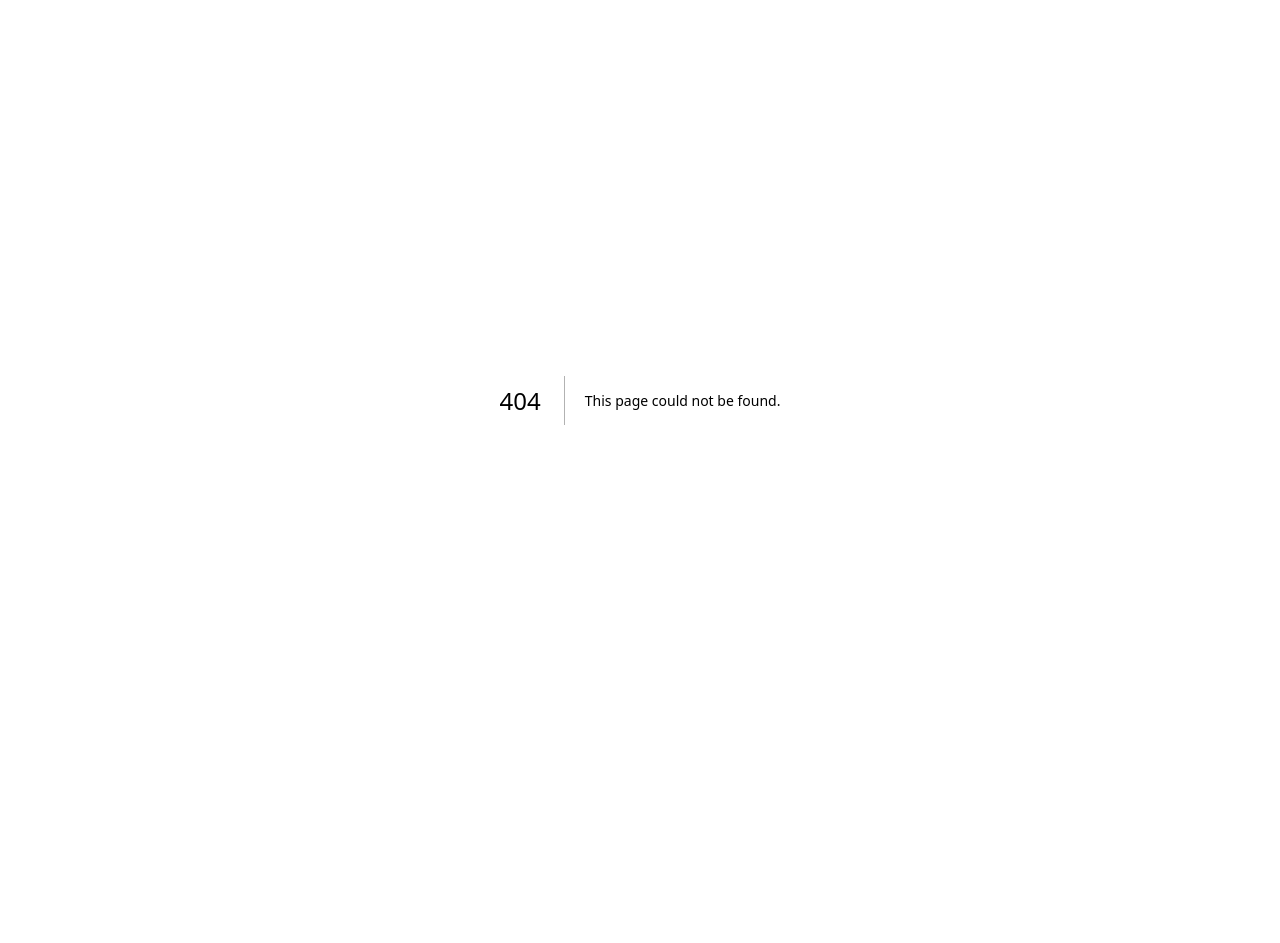
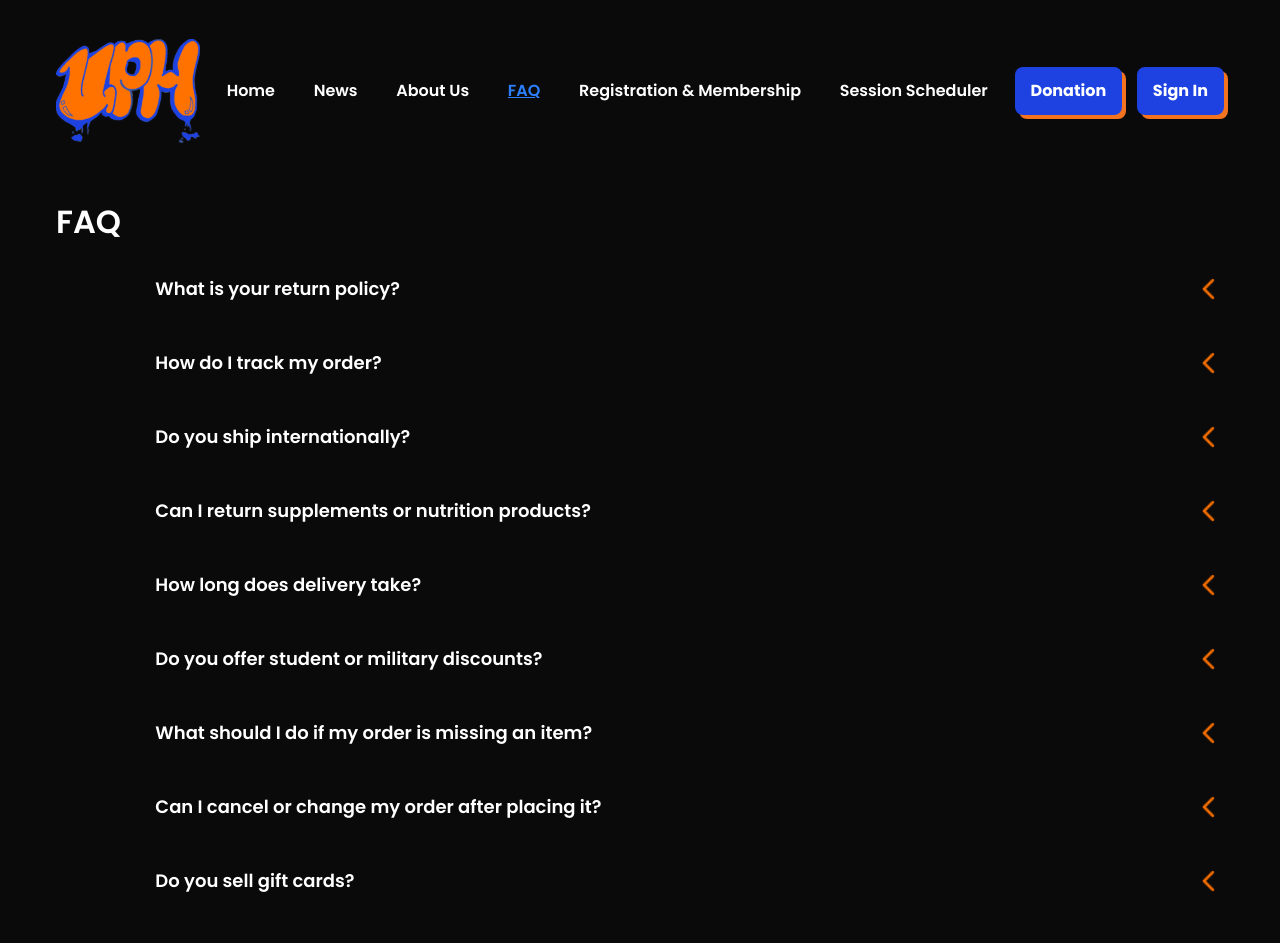
Before and after one commit to Artists-for-Humanity/urban-powerhouse, a Next.js app: page /FAQ in a window 1280 px wide. Before the commit this address had no page. Shown: the top 943 px of the page. Before the commit the page ends 800 px from the top, so only its background shows below. Built offline with nearby package versions, Linux system fonts and the light colour scheme.

Commit message:
FAQ block comp

```diff
--- a/components/Container.tsx
+++ b/components/Container.tsx
@@ -10,7 +10,7 @@ const Container: React.FC<ContainerProps> = ({ children, className = '', header
   return (
     <div
       className={
-           ` grid grid-cols-subgrid w-full col-span-full gap-y-[60px] items-start bg-(--urban-black) min-h-[100%] pb-10 mt-[5vh] ${className} `
+           ` grid grid-cols-subgrid w-full col-span-full gap-y-[60px] items-start bg-(--urban-black) h-100% pb-10 mt-[2vh] ${className} `
       }
     >
       {/* Header Section */}
--- /dev/null
+++ b/components/FAQBlock.tsx
@@ -0,0 +1,66 @@
+import React, { useState } from 'react';
+import Image from 'next/image';
+
+type FAQItem = {
+  question: string;
+  answer: string;
+};
+
+type FAQDropdownProps = {
+  faqs: FAQItem[];
+};
+
+const FAQDropdown: React.FC<FAQDropdownProps> = ({ faqs }) => {
+  const [openIndices, setOpenIndices] = useState<number[]>([]);
+
+  const toggleDropdown = (index: number) => {
+    setOpenIndices((prevIndices) =>
+      prevIndices.includes(index)
+        ? prevIndices.filter((i) => i !== index)
+        : [...prevIndices, index]
+    );
+  }
+
+  return (
+    <div className="space-y-4 col-span-full grid grid-cols-subgrid">
+      <h1 className="text-[32px] font-semibold col-span-full ">FAQ</h1>
+
+      {faqs.map((faq, index) => (
+        <div key={index} className=" pb-4 col-span-full lg:col-start-2 py-3">
+          {/* Header with Chevron */}
+          <div
+            className="flex justify-between items-center cursor-pointer"
+            onClick={() => toggleDropdown(index)}
+          >
+            <h2 className="text-lg font-semibold">{faq.question}</h2>
+            <Image
+               src={
+                openIndices.includes(index)
+                  ? "/icons/chevron.png"
+                  : "/icons/orange-chevron.png"
+              }
+              alt="Chevron"
+              width={30}
+              height={30}
+              className={`transition-transform duration-300 ${
+                openIndices.includes(index)
+                ? ' text-white'
+                : ' text-[var(--urban-orange)]'
+              }`}
+            />
+          </div>
+
+          {openIndices.includes(index) && (
+            <div className="mt-2 pl-6">
+              <ul className="list-disc text-base font-light text-(--urban-white)">
+                <li>{faq.answer}</li>
+              </ul>
+            </div>
+          )}
+        </div>
+      ))}
+    </div>
+  );
+};
+
+export default FAQDropdown;
--- a/components/GridContainer.tsx
+++ b/components/GridContainer.tsx
@@ -12,7 +12,7 @@ const Grid: React.FC<GridProps> = ({ children, className = '' }) => {
     <div
       className={
         `
-        grid px-4
+        grid px-4 min-h-[100vh]
         grid-cols-6 sm:grid-cols-8 lg:grid-cols-12
         gap-x-[13px] sm:gap-x-[24px] lg:gap-x-[24px]
         justify-items-center h-full max-w-[1200px] m-auto ${className}
--- a/components/Navigation.tsx
+++ b/components/Navigation.tsx
@@ -17,7 +17,7 @@ const Navigation: React.FC = () => {
   };
 
   return (
-    <nav className="flex justify-between items-start z-[1] sm:items-center sm:justify-center py-4 col-span-6 sm:col-span-8 lg:col-span-12 w-full mt-4">
+    <nav className="flex justify-between items-start z-[1] sm:items-center sm:justify-center py-4 col-span-6 sm:col-span-8 lg:col-span-12 w-full mt-4 max-h-[150px]">
       {/* Mobile Logo and Hamburger Menu */}
       <Logo className="block sm:hidden" size="small" />
       <Button className="text-3xl sm:hidden" label="☰" onClick={toggleMenu} variant="default" />
@@ -35,8 +35,8 @@ const Navigation: React.FC = () => {
         <div className="flex flex-col items-start p-4 space-y-4">
           <Button label="Home" href="/" variant="nav"  isActive={pathname === '/'} />
           <Button label="News" href="/News" variant="nav" isActive={pathname === '/News'} />
-          <Button label="About Us" href="/About" variant="nav" isActive={false} />
-          <Button label="FAQ" href="/" variant="nav" isActive={false} />
+          <Button label="About Us" href="/About" variant="nav"  isActive={pathname === '/About'} />
+          <Button label="FAQ" href="/FAQ" variant="nav" isActive={pathname === '/FAQ'} />
           <Button label="Registration & Membership" href="/" variant="nav" isActive={false} />
           <Button label="Session Scheduler" href="/" variant="nav" isActive={false} />
           <Button label="Donate" className='text-[var(--urban-orange)]' href="/" variant="nav" isActive={false} />
@@ -64,8 +64,8 @@ const Navigation: React.FC = () => {
               <div className="flex flex-col items-start p-4 space-y-4 ">
                 <Button label="Home" href="/" variant="nav" isActive={pathname === '/'} />
                 <Button label="News" href="/News" variant="nav" isActive={pathname === '/News'} />
-                <Button label="About Us" href="/About" variant="nav" isActive={false} />
-                <Button label="FAQ" href="/" variant="nav" isActive={false} />
+                <Button label="About Us" href="/About" variant="nav"  isActive={pathname === '/About'} />
+                <Button label="FAQ" href="/FAQ" variant="nav" isActive={pathname === '/FAQ'} />
                 <Button label="Registration & Membership" href="/" variant="nav" isActive={false} />
                 <Button label="Session Scheduler" href="/" variant="nav" isActive={false} />
               </div>
@@ -80,7 +80,7 @@ const Navigation: React.FC = () => {
         <Button label="Home" href="/" variant="nav" isActive={pathname === '/'} />
         <Button label="News" href="/News" variant="nav" isActive={pathname === '/News'} />
         <Button label="About Us" href="/About" variant="nav" isActive={pathname === '/About'} />
-        <Button label="FAQ" href="/" variant="nav" isActive={false} />
+      <Button label="FAQ" href="/FAQ" variant="nav" isActive={pathname === '/FAQ'} />
         <Button label="Registration & Membership" href="/" variant="nav" isActive={false} />
         <Button label="Session Scheduler" href="/" variant="nav" isActive={false} />
         <Button label="Donation" onClick={() => console.log('Donation clicked')} variant="default" />
--- a/pages/About.tsx
+++ b/pages/About.tsx
@@ -9,7 +9,7 @@ import Leadership from "../components/Leadership";
 
 
 
-export default function News() {
+export default function About() {
 
 
 
--- /dev/null
+++ b/pages/FAQ.tsx
@@ -0,0 +1,76 @@
+"use client";
+import React from "react";
+import Grid from "../components/GridContainer";
+import Footer from "../components/Footer";
+import Container from "../components/Container";
+import Navigation from "../components/Navigation";
+import '../app/globals.css';
+// import Leadership from "../components/Leadership";
+import FAQDropdown from "../components/FAQBlock";
+
+
+export default function FAQ() {
+
+    const faqs = [
+            {
+              question: 'What is your return policy?',
+              answer: 'We want you to be fully satisfied with your gear. If something’s not working out, you can return unused items within 30 days of purchase. Just make sure the original tags are intact and bring your receipt or order confirmation.'
+            },
+            {
+              question: 'How do I track my order?',
+              answer: 'After your order ships, you’ll receive an email with a tracking link. You can also check your account dashboard under "My Orders" to see real-time updates.'
+            },
+            {
+              question: 'Do you ship internationally?',
+              answer: 'Yes! We currently ship to over 40 countries. International shipping rates and delivery times vary by location and are calculated at checkout.'
+            },
+            {
+              question: 'Can I return supplements or nutrition products?',
+              answer: 'For safety reasons, we can’t accept returns on opened supplement or nutrition items. If the product is sealed and unused, you may return it within 30 days.'
+            },
+            {
+              question: 'How long does delivery take?',
+              answer: 'Standard shipping within the U.S. typically takes 3–7 business days. Express options are available at checkout if you need your gear faster.'
+            },
+            {
+              question: 'Do you offer student or military discounts?',
+              answer: 'Yes! We’re proud to support students and military members with exclusive discounts. Just verify your status during checkout to unlock your special rate.'
+            },
+            {
+              question: 'What should I do if my order is missing an item?',
+              answer: 'If you’re missing part of your order, contact our support team right away. We’ll either ship out the missing item or issue a refund, depending on availability.'
+            },
+            {
+              question: 'Can I cancel or change my order after placing it?',
+              answer: 'We process orders quickly, but if you contact us within an hour of placing your order, we’ll do our best to update or cancel it before it ships.'
+            },
+            {
+              question: 'Do you sell gift cards?',
+              answer: 'Absolutely! Digital gift cards are available in various amounts and can be sent instantly or scheduled for a special day. Great for fitness lovers!'
+            },
+            {
+              question: 'Are your products eco-friendly?',
+              answer: 'We’re committed to sustainability. Many of our workout apparel lines use recycled fabrics and eco-conscious manufacturing processes. Look for the green leaf icon on eligible items.'
+            },
+            {
+              question: 'Do you offer gym memberships?',
+              answer: 'Not directly—but we partner with local gyms and studios in select cities. Check our community page to see if there’s a partner facility near you offering exclusive member perks.'
+            },
+            {
+              question: 'How do I join your rewards program?',
+              answer: 'Sign up is free and easy! Create an account, and you’ll start earning points right away on purchases, reviews, and more. Points can be redeemed for discounts and freebies.'
+            }
+
+      ];
+
+    return (
+          <Grid className="gap-y-4">
+            <Navigation/>
+              <Container className="">
+              <FAQDropdown faqs={faqs} />
+              </Container>
+            <Footer />
+          </Grid>
+
+    );
+}
```
Also changed, not shown: public/icons/chevron.png (added), public/icons/orange-chevron.png (added).
